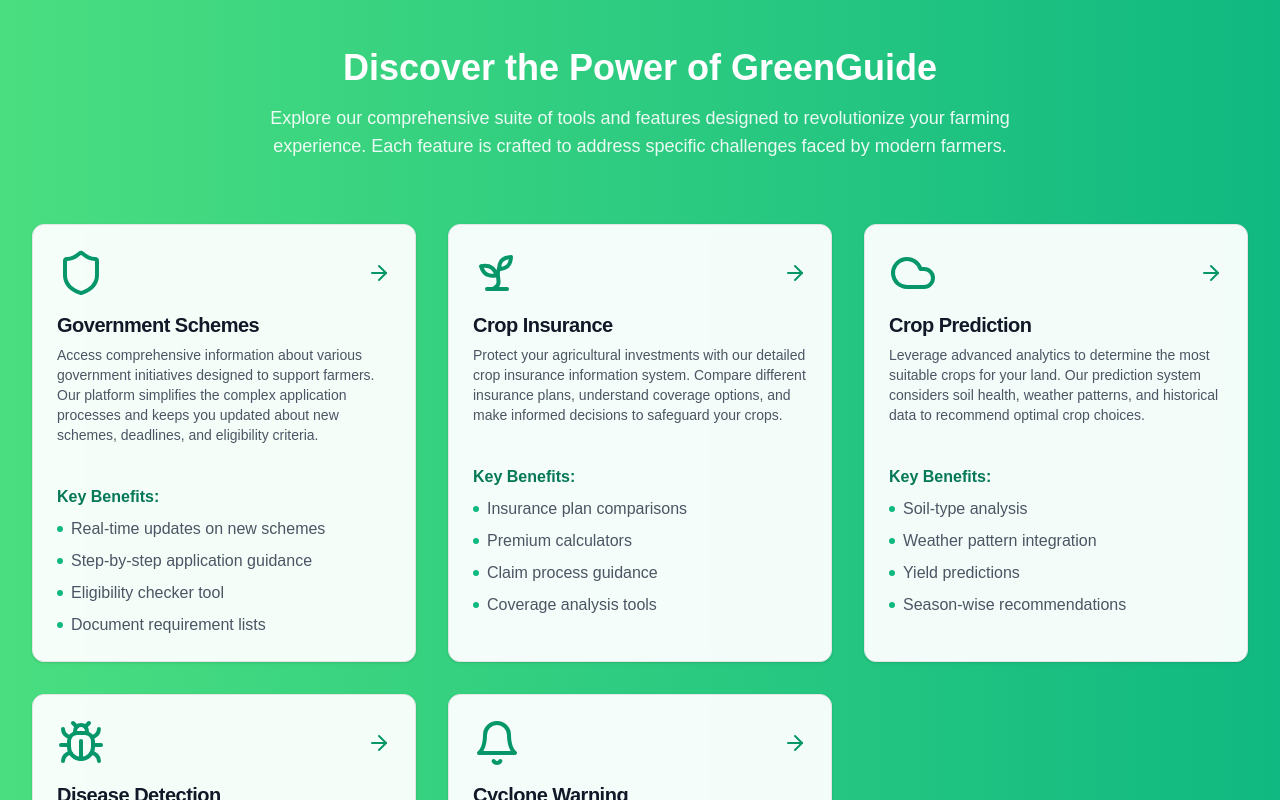
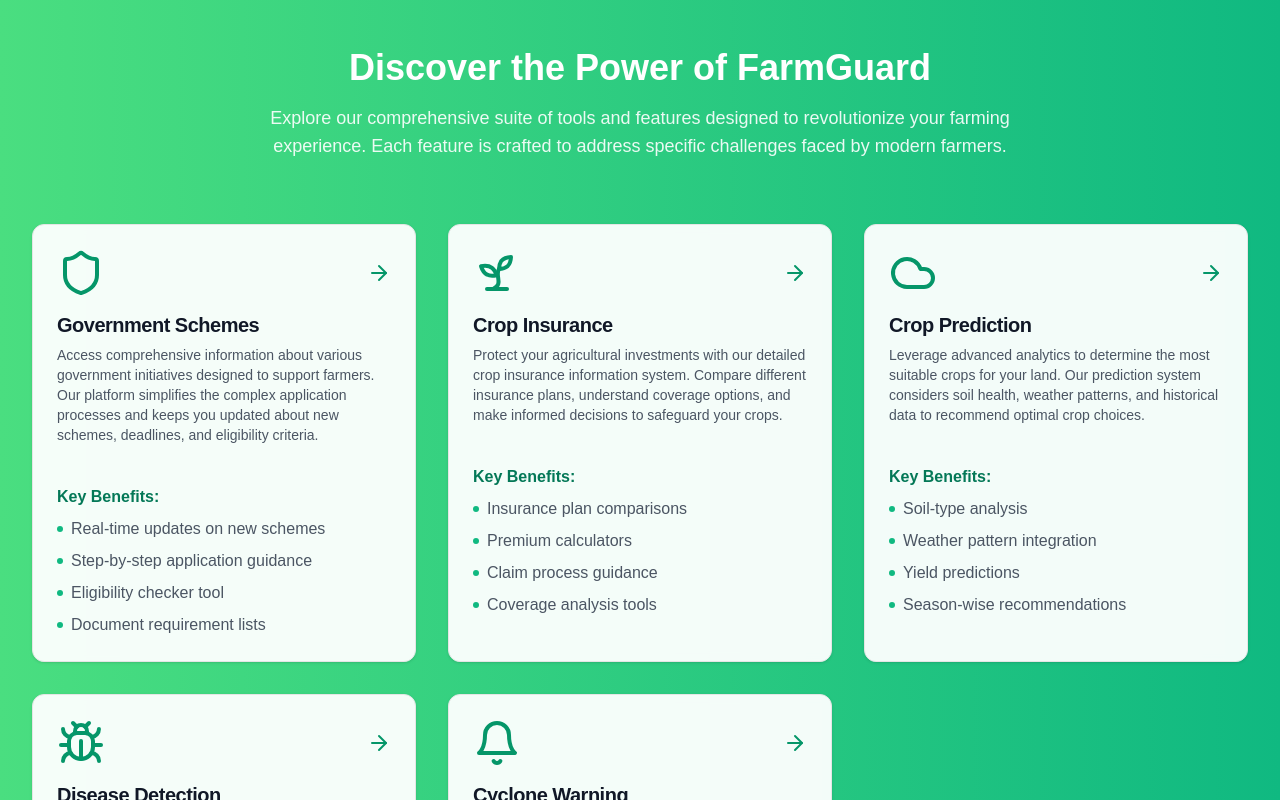
Before and after one commit to hrushiK1415/farmgaurd, a Next.js app: page /learn-more in a window 1280 px wide. Shown: the top 800 px of the page. Built offline with nearby package versions, Linux system fonts and the light colour scheme.

Commit message:
Update header

```diff
--- a/src/app/learn-more/page.js
+++ b/src/app/learn-more/page.js
@@ -75,7 +75,7 @@
         {/* Header Section */}
         <div className="text-center mb-16">
           <h1 className="text-4xl font-bold text-white mb-4">
-            Discover the Power of GreenGuide
+            Discover the Power of FarmGuard
           </h1>
           <p className="text-lg text-white/90 max-w-3xl mx-auto">
             Explore our comprehensive suite of tools and features designed to revolutionize your farming experience. Each feature is crafted to address specific challenges faced by modern farmers.
```
